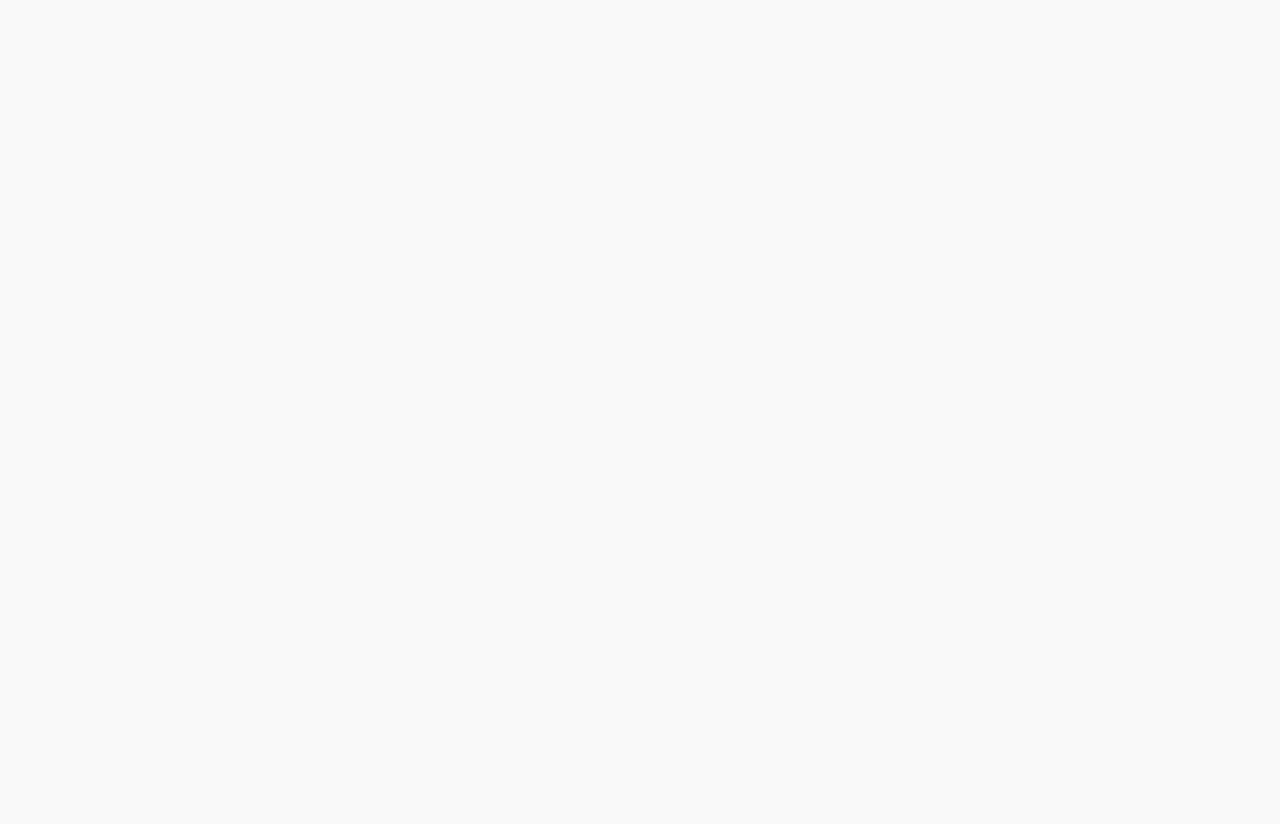
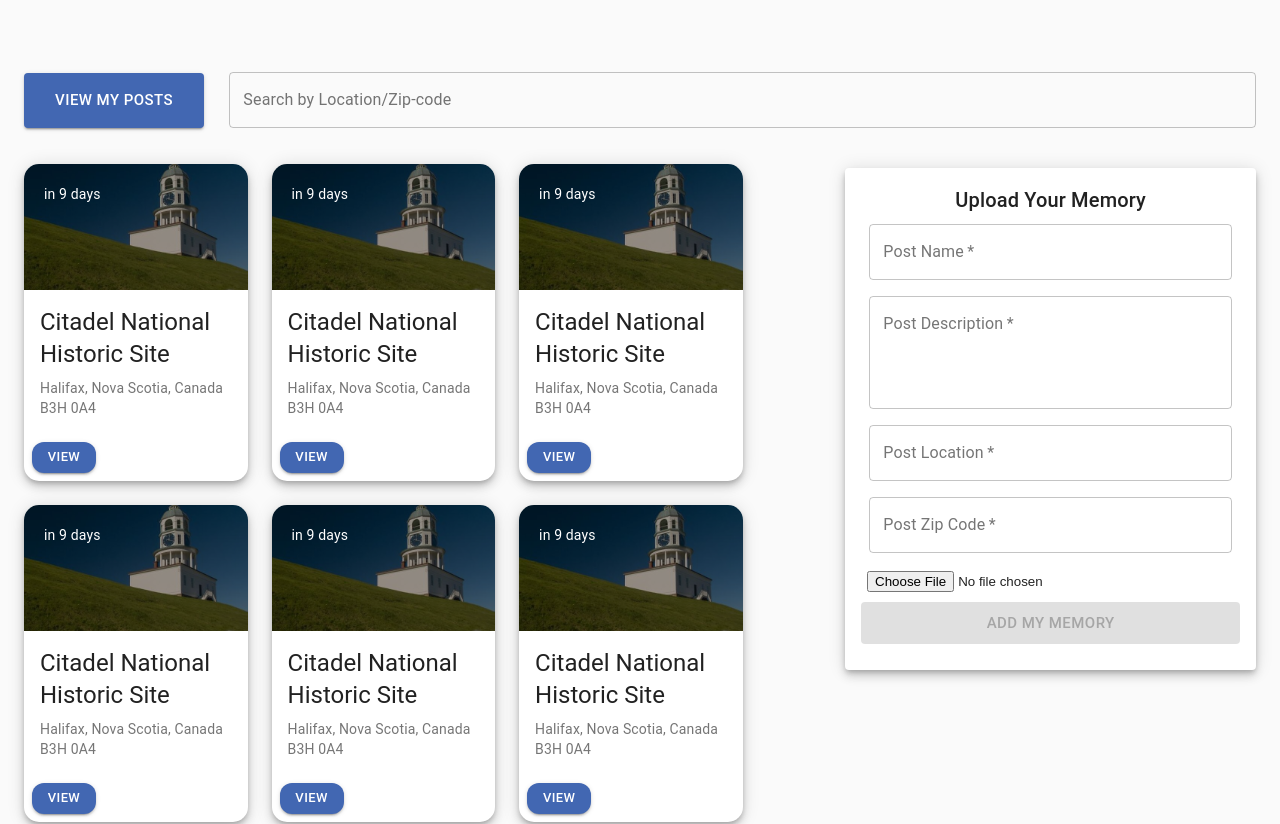
Before and after one commit to DhrumilShah98/Travel_Memories_Frontend, a React (Create React App) app: page /post in a window 1280 px wide. Before the commit this address had no page. Shown: the top 824 px of the page. Before the commit the page ends 800 px from the top, so only its background shows below. Built offline with nearby package versions, Linux system fonts and the light colour scheme.

Commit message:
Frontend rate posts and comment posts completed

```diff
--- a/package.json
+++ b/package.json
@@ -27,8 +27,11 @@
     "photos"
   ],
   "dependencies": {
+    "@emotion/react": "^11.7.0",
+    "@emotion/styled": "^11.6.0",
     "@material-ui/core": "^4.12.3",
     "@material-ui/icons": "^4.11.2",
+    "@mui/material": "^5.2.2",
     "@testing-library/jest-dom": "^5.11.4",
     "@testing-library/react": "^11.1.0",
     "@testing-library/user-event": "^12.1.10",
@@ -38,6 +41,7 @@
     "react-dom": "^17.0.2",
     "react-router-dom": "^6.0.2",
     "react-scripts": "4.0.3",
+    "redux": "^4.1.2",
     "web-vitals": "^1.0.1"
   },
   "scripts": {
--- a/src/App.js
+++ b/src/App.js
@@ -1,6 +1,7 @@
 import { CssBaseline } from "@material-ui/core";
 import { BrowserRouter, Routes, Route } from "react-router-dom";
 import TravelMemoryHome from "./component/TravelMemory/TravelMemoryHome/TravelMemoryHome";
+import TravelMemoryPostDetails from "./component/TravelMemory/TravelMemoryPostDetails/TravelMemoryPostDetails";
 
 function App() {
   return (
@@ -8,7 +9,8 @@
       <BrowserRouter>
         <CssBaseline />
         <Routes>
-          <Route path="/" element={<TravelMemoryHome />} />
+          <Route exact path="/post" element={<TravelMemoryHome />} />
+          <Route exact path="/post/:id" element={<TravelMemoryPostDetails />} />
         </Routes>
       </BrowserRouter>
     </div>
--- /dev/null
+++ b/src/component/TravelMemory/TravelMemoryPostDetails/TravelMemoryPostDetails.js
@@ -0,0 +1,85 @@
+import React, { useState } from "react";
+import Rating from '@mui/material/Rating';
+import { Container, Grow, Grid, TextField, withWidth } from "@material-ui/core";
+import { Card, CardContent, CardMedia, Typography, CardActions, Button } from '@material-ui/core';
+import moment from 'moment';
+import dummyTravelMemoryPosts from '../TravelMemoryHome/dummyTravelMemoryPosts';
+import { useLocation } from "react-router-dom";
+import useStyles from './styles';
+import { display } from "@mui/system";
+
+const TravelMemoryPostDetails = () => {
+    const classes = useStyles();
+    const location = useLocation();
+    const travelMemoryPost = location.state;
+    console.log(travelMemoryPost);
+    const [travelMemoryPosts, setTravelMemoryPosts] = useState(dummyTravelMemoryPosts);
+
+    return (
+        <Grow in>
+            <Container style={{ marginTop: 20 }}>
+                <Grid item xs={12} sm={6} md={4} style={{ maxWidth: "100%" }}>
+                    <React.Fragment key={travelMemoryPost.post_id}>
+                        <div className="mainCommentBox" style={{ width: "100%", display: "flex", justifyContent: "center" }}>
+                            <Card className={classes.card}
+                                elevation={6}
+                                key={travelMemoryPost.post_id}>
+                                <CardMedia className={classes.media}
+                                    image={travelMemoryPost.post_image_url} />
+                                <div className={classes.overlay}>
+                                    <Typography variant="body2">{moment(travelMemoryPost.post_created_at).fromNow()}</Typography>
+                                </div>
+                            </Card>
+                            <div className="commentBox" style={{ width: "800px", marginLeft: "50px" }}>
+                                <h1>Comments</h1>
+                                <TextField
+                                    fullWidth
+                                    margin="normal"
+                                    id="commentBox"
+                                    type="text"
+                                    name="commentBox"
+                                    label="Add your comments here..."
+                                    variant="outlined"
+                                    autoComplete="off"
+                                />
+                                <Button
+                                    style={{
+                                        backgroundColor: "#4267B2",
+                                        color: "#FFFFFF",
+                                        borderRadius: 12
+                                    }}
+                                    variant="contained"
+                                    size="small">
+                                    Add
+                                </Button>
+                            </div>
+                        </div>
+                        <div className="postBox" style= {{ width: "100%", display: "flex", justifyContent: "space-between" }}>
+                            <div style= {{ width: "60%", display: "flex", justifyContent: "space-between" }}>
+                                <Typography gutterBottom variant="h5" component="div" style= {{fontWeight: "bold"}}>
+                                    {travelMemoryPost.post_name}
+                                </Typography>
+                            </div>
+                            <div className="commentBox" style={{ width: "800px", marginLeft: "200px", display: "flex"}}>
+                                <Typography component="h6" style={{fontWeight: "bold"}}>Ratings</Typography>
+                                <Rating
+                                    name="simple-controlled"
+                                />
+                            </div>
+                        </div>
+                        <Typography component="p" style= {{ width: "70%", display: "flex", justifyContent: "center" }}>
+                            {travelMemoryPost.post_description}
+                        </Typography>
+                        <Typography
+                            color={"textSecondary"}
+                            component="p">
+                            {`${travelMemoryPost.post_location}`}<br />{`${travelMemoryPost.post_zip_code.toUpperCase()}`}
+                        </Typography>
+                    </React.Fragment>
+                </Grid>
+            </Container>
+        </Grow >
+    );
+};
+
+export default TravelMemoryPostDetails;
--- /dev/null
+++ b/src/component/TravelMemory/TravelMemoryPostDetails/styles.js
@@ -0,0 +1,33 @@
+/* Dhrumil Amish Shah */
+import { makeStyles } from '@material-ui/core/styles';
+
+export default makeStyles(() => ({
+    card: {
+        display: 'flex',
+        flexDirection: 'column',
+        justifyContent: 'space-between',
+        borderRadius: '15px',
+        height: '100%',
+        width: '180%',
+        position: 'relative',
+    },
+    media: {
+        height: 0,
+        paddingTop: '56.25%',
+        backgroundColor: 'rgba(0, 0, 0, 0.4)',
+        backgroundBlendMode: 'darken',
+    },
+    overlay: {
+        position: 'absolute',
+        top: '20px',
+        left: '20px',
+        color: 'white',
+    },
+    cardContent: {
+        display: 'flex',
+        flexDirection: 'row',
+        flexGrow: 1,
+        justifyContent: 'space-between',
+        alignItems: 'left',
+    },
+}));
--- a/src/component/TravelMemory/TravelMemoryPosts/TravelMemoryPost/TravelMemoryPost.js
+++ b/src/component/TravelMemory/TravelMemoryPosts/TravelMemoryPost/TravelMemoryPost.js
@@ -2,10 +2,16 @@
 import React from 'react';
 import { Card, CardContent, CardMedia, Typography, CardActions, Button } from '@material-ui/core';
 import moment from 'moment';
+import { useNavigate } from 'react-router-dom';
 import useStyles from './styles.js';
 
 const TravelMemoryPost = ({ travelMemoryPost }) => {
     const classes = useStyles();
+    const navigate = useNavigate();
+
+    const viewDetails = () => {
+        navigate(`/post/${travelMemoryPost.post_id}`, { state: travelMemoryPost });
+    };
 
     return (
         <Card className={classes.card}
@@ -34,7 +40,8 @@
                         borderRadius: 12
                     }}
                     variant="contained"
-                    size="small">
+                    size="small"
+                    onClick={viewDetails}>
                     View
                 </Button>
             </CardActions>
```
Also changed, not shown: 1 other file (tests, documents, lock files or other folders).
